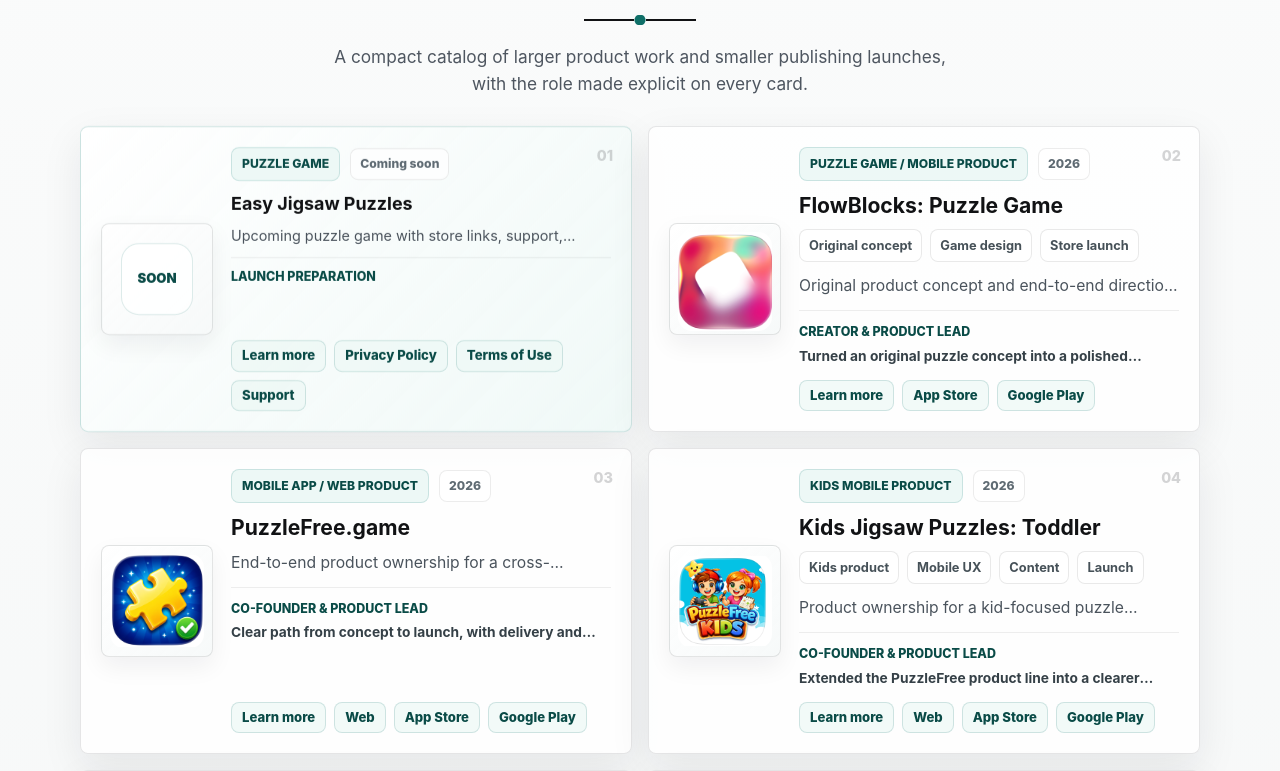
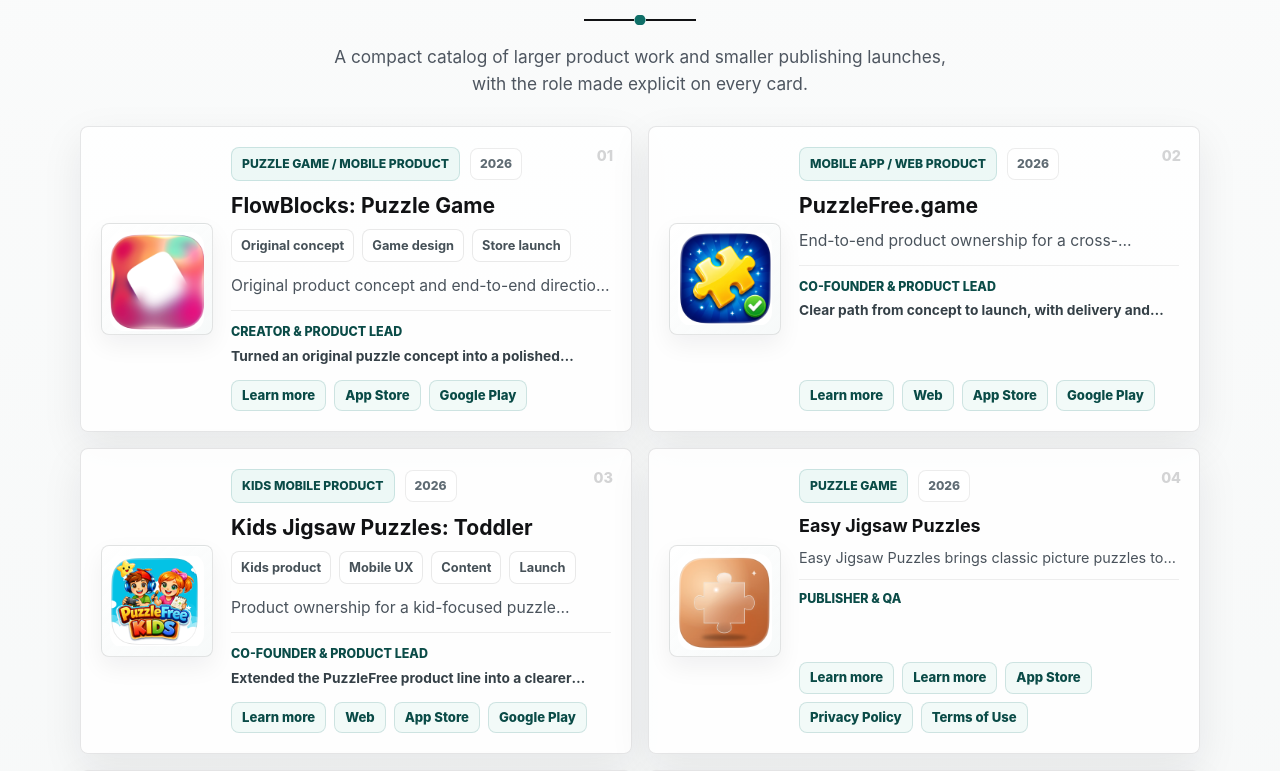
Before and after one commit to NadyaYash/nadya-portfolio, a React (Vite) app: page / in a window 1280 px wide. Shown: the part 1633-2404 px from the top of the page. Built offline with nearby package versions, Linux system fonts and the light colour scheme.

Commit message:
Publish Easy Jigsaw Puzzles app

```diff
--- a/src/main.jsx
+++ b/src/main.jsx
@@ -2,6 +2,7 @@
 import { createRoot } from "react-dom/client";
 import "./styles.css";
 import profilePhoto from "../1701113988652.jpeg";
+import easyJigsawPuzzlesIcon from "./assets/easy-jigsaw-puzzles-icon.png";
 import flowblocksStore from "./assets/flowblocks-store.jpg";
 import flowblocksIcon from "./assets/flowblocks-icon.png";
 import flowblocksScreen01 from "./assets/flowblocks-screen-01.jpg";
@@ -98,23 +99,20 @@
 const gameLanding = {
   title: "Easy Jigsaw Puzzles",
   slug: "puzzle-game",
-  isDraft: true,
+  isDraft: false,
   legalPublished: true,
   supportPublished: true,
   category: "Puzzle game",
   period: "2026",
-  tagline: "A focused mobile game landing page scaffold, ready for final copy, screenshots, and store links.",
+  tagline: "A calm jigsaw puzzle game for relaxing play.",
   summary:
-    "This page is prepared as the public home for a new game that does not need a separate standalone website.",
-  iconLabel: "Soon",
+    "Easy Jigsaw Puzzles brings classic picture puzzles to mobile with simple controls, offline play, and an easy path into a quiet puzzle session.",
+  icon: easyJigsawPuzzlesIcon,
+  iconLabel: "Puzzle",
   storeLinks: [
     {
       label: "App Store",
-      href: "#app-store-coming-soon",
-    },
-    {
-      label: "Google Play",
-      href: "#google-play-coming-soon",
+      href: "https://apps.apple.com/us/app/easy-jigsaw-puzzles/id6772980224",
     },
   ],
   legalLinks: [
@@ -131,7 +129,7 @@
       href: "/games/puzzle-game/support",
     },
   ],
-  highlights: ["Simple public game page", "Store-ready link structure", "Dedicated legal pages"],
+  highlights: ["Relaxed jigsaw puzzle play", "Offline availability", "Privacy, terms, and support pages ready for App Store review"],
 };
 
 const helpAreas = [
@@ -191,8 +189,11 @@
           title: gameLanding.title,
           category: gameLanding.category,
           period: gameLanding.period,
+          icon: gameLanding.icon,
           iconLabel: gameLanding.iconLabel,
-          note: "Game page scaffold ready for screenshots, store links, privacy, and terms.",
+          note: "Publisher & QA",
+          summary: gameLanding.summary,
+          impact: ["Published with App Store presence, support, privacy, and terms ready for launch."],
           links: [
             {
               label: "Learn more",
@@ -1166,8 +1167,8 @@
     <section className="game-page section">
       <div className="section-inner">
         <div className="game-hero">
-          <div className="game-icon" aria-hidden="true">
-            {game.iconLabel}
+          <div className="game-icon game-icon-image" aria-hidden="true">
+            {game.icon ? <img src={game.icon} alt="" /> : <span>{game.iconLabel}</span>}
           </div>
           <div className="game-hero-copy">
             <p className="eyebrow">{game.category}</p>
@@ -1176,7 +1177,7 @@
             <p>{game.summary}</p>
             <div className="game-actions">
               {game.storeLinks.map((link) => (
-                <a className="button primary" href={link.href} key={link.label}>
+                <a className="button primary" href={link.href} key={link.label} target="_blank" rel="noreferrer">
                   {link.label}
                 </a>
               ))}
@@ -1209,7 +1210,12 @@
             <h2>Links</h2>
             <div className="game-link-list">
               {[...game.storeLinks, ...game.legalLinks].map((link) => (
-                <a href={link.href} key={link.label}>
+                <a
+                  href={link.href}
+                  key={link.label}
+                  target={link.href.startsWith("http") ? "_blank" : undefined}
+                  rel={link.href.startsWith("http") ? "noreferrer" : undefined}
+                >
                   {link.label}
                 </a>
               ))}
```
Also changed, not shown: src/assets/easy-jigsaw-puzzles-icon.png (added).
